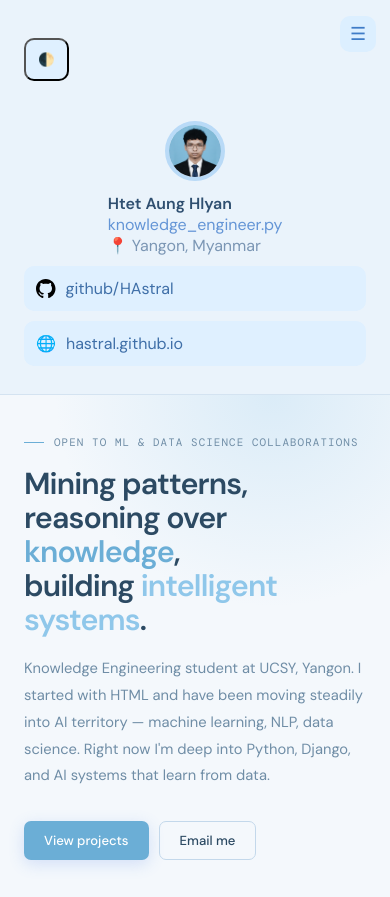
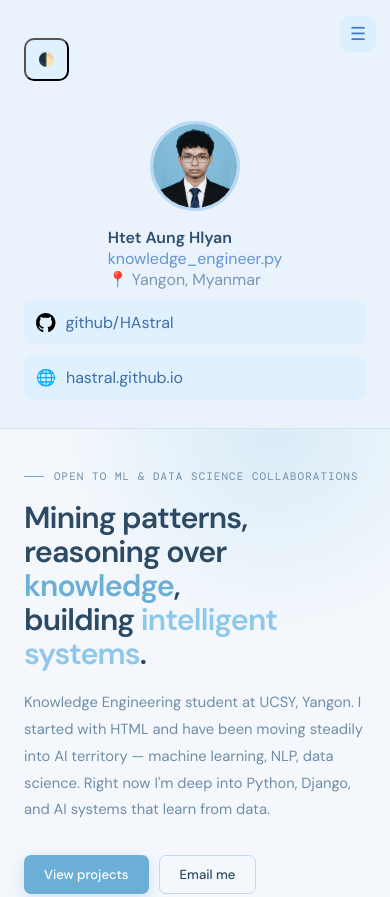
Before and after one commit to HAstral/hastral.github.io, a plain HTML site: page index.html in a window 390 px wide. Shown: the top 897 px of the page. Drawn offline with nearby package versions, Linux system fonts and the light colour scheme; a web font is replaced by a local one.

Commit message:
layout changed

```diff
--- a/index.html
+++ b/index.html
@@ -742,13 +742,17 @@ main { padding: 0; overflow: hidden; overflow-y: auto}
     gap: 16px;
   }
   .sidebar-photo {
-    width: 60px;
-    height: 60px; /* Add this to ensure it stays circular */
-    border-radius: 50%; /* Ensure this is present */
+    width: 90px;      /* Increased from 60px */
+    height: 90px;     /* Match the width */
+    border-radius: 50%;
     object-fit: cover;
+    border: 3px solid #b9daf7; /* Slightly thinner border for a cleaner look at this size */
+  }
+  .sidebar-header {
+    gap: 16px; /* Adjust this value if you need more space between the image and the text */
   }
   .resizer { display: none; }
-  .sidebar-photo { width: 60px; aspect-ratio: 1; font-size: 1.8rem; }
+  /* .sidebar-photo { width: 60px; aspect-ratio: 1; font-size: 1.8rem; } */
   .sidebar-tags, .sidebar-nav { display: none; }
   .sidebar-cta { margin-top: 0; flex-direction: row; }
   .hero-section, .section { padding: 40px 24px; }
```
